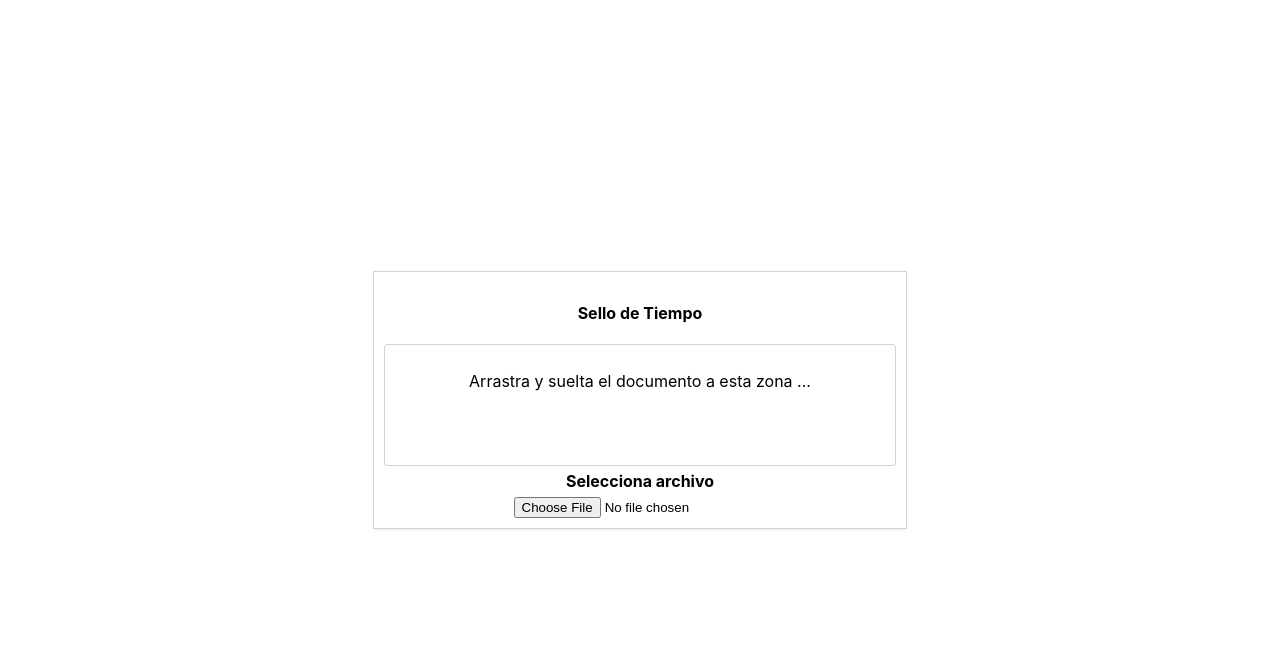
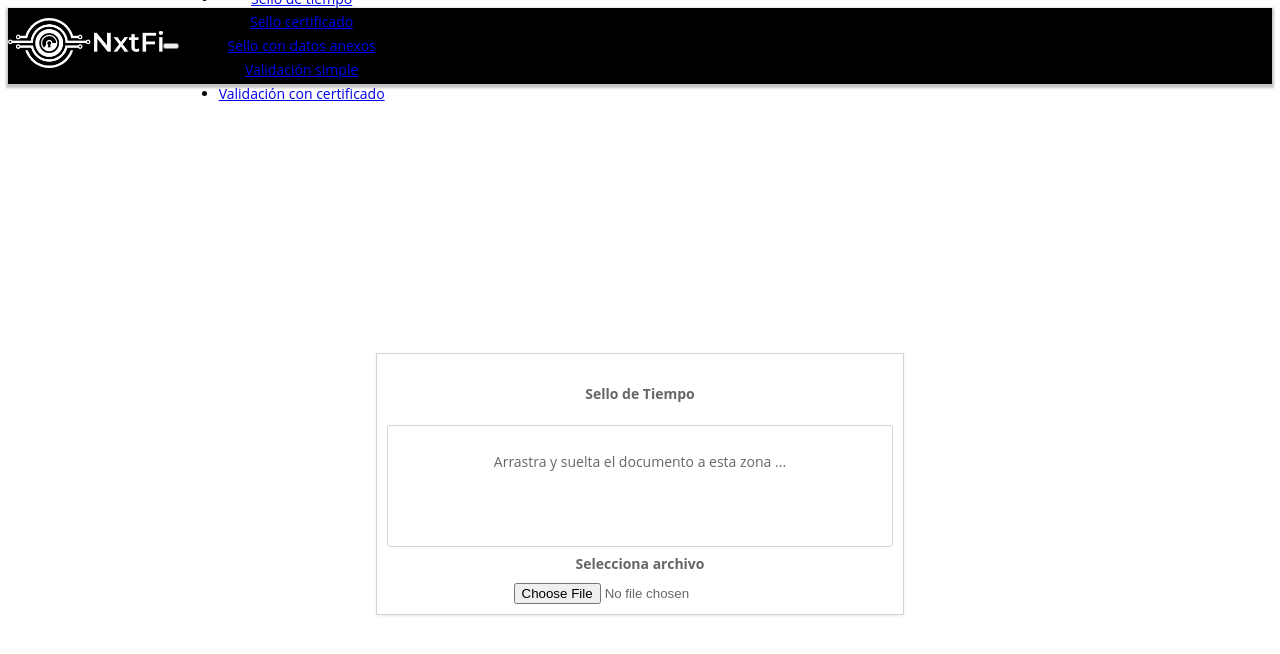
Before and after one commit to NxtFi/notarID, a React (Create React App) app: page / in a window 1280 px wide. Shown: the top 654 px of the page. Built offline with nearby package versions, Linux system fonts and the light colour scheme.

Commit message:
CSS updated

```diff
--- a/src/App.js
+++ b/src/App.js
@@ -1,10 +1,11 @@
-import logo from './logo.svg';
 import './App.css';
 import Hashing from './components/hashing';
+import Navbar from './components/Navbar';
 
 function App() {
   return (
     <div className="App">
+            <Navbar />
             <Hashing />
         </div>
   );
--- /dev/null
+++ b/src/components/Navbar.js
@@ -0,0 +1,36 @@
+// Navbar.js
+import { useState } from "react";
+import "../css/navbar.css";
+
+import logo from '../img/NXTFI-blanco.jpg';
+
+export default function Navbar() {
+    const [isNavExpanded, setIsNavExpanded] = useState(false)
+    return (
+        <nav className="navigation">
+            <a href="https://nxtfi.org/">
+				<img src={logo} height="50" alt="NxtFi" id="logo"></img>
+			</a>
+            <button className="hamburger" onClick={() => {setIsNavExpanded(!isNavExpanded)}}>{/* hamburger svg code... */}</button>
+            <div className={isNavExpanded ? "navigation-menu expanded" : "navigation-menu"}>
+                <ul>
+                    <li>
+                        <a href="/home">Sello de tiempo</a>
+                    </li>
+                    <li>
+                        <a href="/about">Sello certificado</a>
+                    </li>
+                    <li>
+                        <a href="/contact">Sello con datos anexos</a>
+                    </li>
+                    <li>
+                        <a href="/contact">Validación simple</a>
+                    </li>
+                    <li>
+                        <a href="/contact">Validación con certificado</a>
+                    </li>
+                </ul>
+            </div>
+        </nav>
+      )
+}
--- a/src/components/hashing.js
+++ b/src/components/hashing.js
@@ -175,21 +175,43 @@ export default function HashingForm(){
         .catch(err => console.log('Solicitud fallida', err)); // Capturar errores
     }
 
-    const handleButtonSellar = (e) => {
+    const handleButtonSellar = async (e) => {
         // datos mandados con la solicutud POST
-        let _datos = {
-            id: "7",
-            hash: "72d3d58cf56fcf6da15ff85496acd10a590b094870d5f2460233e65dde7ba286"
+        let _data = {
+            data: "220eddabf3918da723f8b4b1efea5f13d993ee86c8c463f6534a8acdd091d783",
+		    by: "NOTARIO",
+		    scope: "NOTARIO"
         }
 
-        fetch('https://62cdce4f066bd2b6992c8fda.mockapi.io/sellar', {
-            method: "POST",
-            body: JSON.stringify(_datos),
-            headers: {"Content-type": "application/json; charset=UTF-8"}
-        })
-        .then(response => response.json())
-        .then(json => console.log(json))
-        .catch(err => console.log(err));
+        // fetch('https://development-signblock.test.nxtfi.net/create', {
+        //     method: "POST",
+        //     //body: JSON.stringify(_datos),
+        //     body: _datos,
+        //     'mode': 'no-cors',
+        //     headers: {"Content-type": "application/json; charset=UTF-8"}
+        // })
+        // .then(response => response.json())
+        // .then(json => console.log(json))
+        // .catch(err => console.log(err));
+
+        const location = 'development-signblock.test.nxtfi.net';
+        const settings = {
+            method: 'POST',
+            'mode': 'no-cors',
+            headers: {
+                Accept: 'application/json',
+                'Content-Type': 'application/json',
+            },
+            body: JSON.stringify(_data)
+        };
+        try {
+            const fetchResponse = await fetch(`https://${location}/create`, settings);
+            const data = await fetchResponse.json();
+            return data;
+        } catch (e) {
+            return e;
+        }
+
     }
 
     return (
--- /dev/null
+++ b/src/css/navbar.css
@@ -0,0 +1,40 @@
+.navigation {
+  height: 60px;
+  width: 100%;
+  display: flex;
+  align-items: center;
+  position: relative;
+  padding: 0.5rem 0rem;
+  background-color: #000;
+  color: black;
+  box-shadow: 0 2px 2px 2px rgba(9, 9, 9, 0.23);
+}
+
+/*
+.navigation-menu ul {
+
+    position: absolute;
+    top: 60px;
+    left: 0;
+
+    flex-direction: column;
+
+    width: 100%;
+    height: calc(100vh - 77px);
+    background-color: white;
+    border-top: 1px solid black;
+}
+.navigation-menu li {
+
+    text-align: center;
+    margin: 0;
+}
+.navigation-menu li a {
+    color: black;
+
+    width: 100%;
+    padding: 1.5rem 0;
+}
+.navigation-menu li:hover {
+    background-color: #eee;
+} */
--- a/src/index.css
+++ b/src/index.css
@@ -1,13 +1,23 @@
-body {
+/* body {
   margin: 0;
   font-family: -apple-system, BlinkMacSystemFont, 'Segoe UI', 'Roboto', 'Oxygen',
     'Ubuntu', 'Cantarell', 'Fira Sans', 'Droid Sans', 'Helvetica Neue',
     sans-serif;
   -webkit-font-smoothing: antialiased;
   -moz-osx-font-smoothing: grayscale;
-}
+} */
 
 code {
   font-family: source-code-pro, Menlo, Monaco, Consolas, 'Courier New',
     monospace;
 }
+
+body {
+  font-family: Open Sans,Arial,sans-serif;
+  font-size: 14px;
+  color: #666;
+  background-color: #fff;
+  line-height: 1.7em;
+  font-weight: 500;
+  -webkit-font-smoothing: antialiased;
+}
```
Also changed, not shown: public/manifest.json, src/img/NXTFI-blanco.jpg (added).
